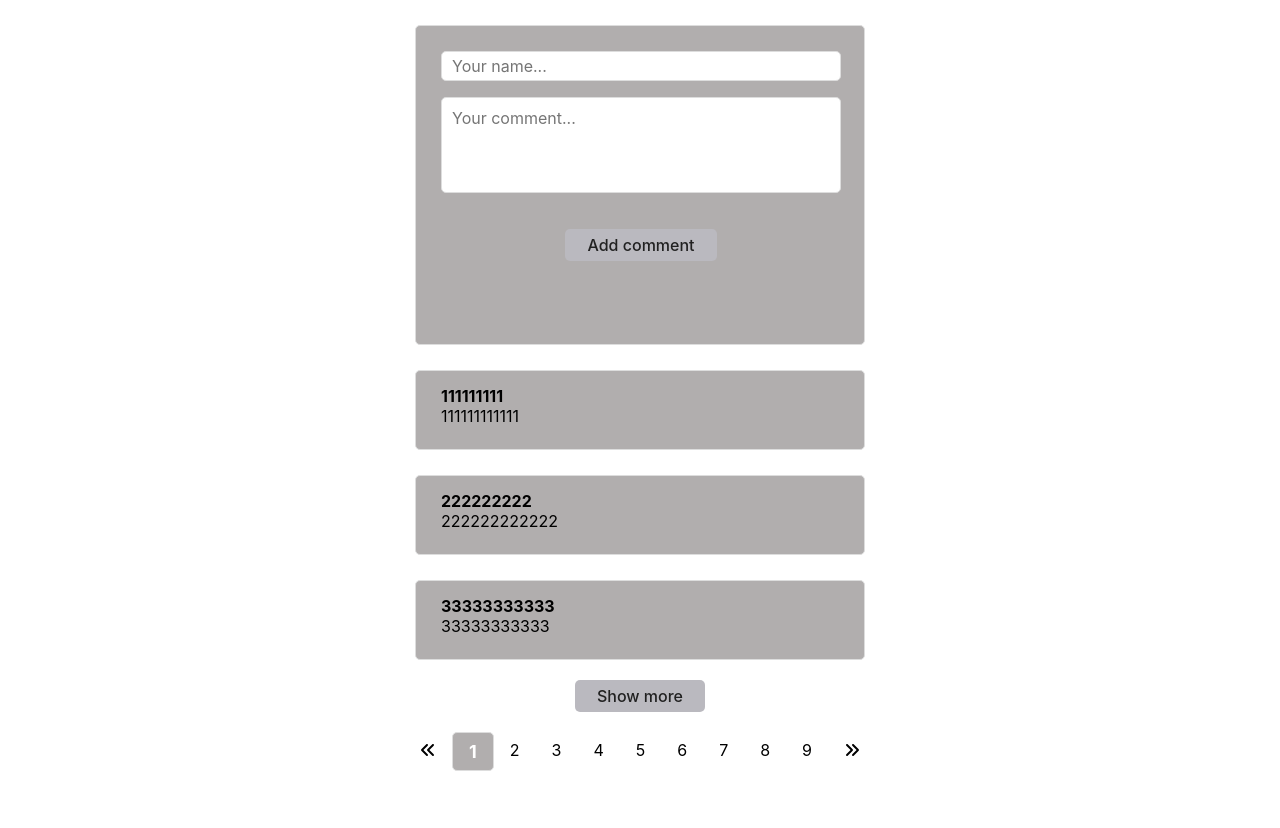
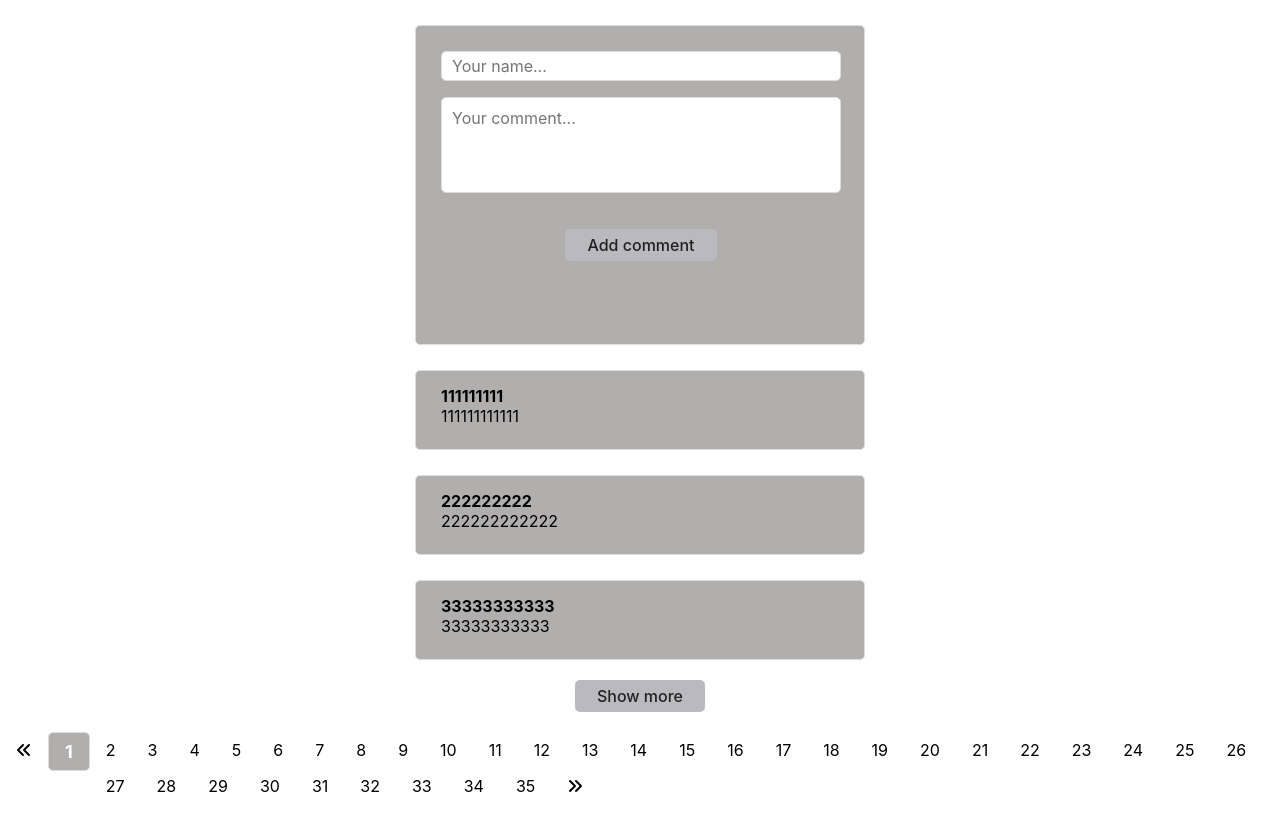
Before and after one commit to NovichenkoYura/comments-form, a React (Create React App) app: page / in a window 1280 px wide. Before the commit the page ends 800 px from the top, so only its background shows below. Built offline with nearby package versions, Linux system fonts and the light colour scheme; data requests are answered from the project's data file.

Commit message:
rej doesnt work

```diff
--- a/src/commentList.tsx
+++ b/src/commentList.tsx
@@ -1,6 +1,5 @@
 import { useAppSelector } from './app/hooks';
 import { useState } from 'react';
-
 
 export interface commentsListProps {
   id?: string;
@@ -14,17 +13,14 @@ export const CommentsList: React.FC<commentsListProps> = () => {
   );
 
   const [actualPerPage, setactualPerPage] = useState<number>(perPage);
-  console.log(actualPerPage)
 
   const showmore = () => {
     setactualPerPage(actualPerPage + 3);
-    console.log('shomore');
   };
 
   const lastPageIndex = currentPage * actualPerPage;
   const firstPageIndex = lastPageIndex - actualPerPage;
   const currentListComments = list.slice(firstPageIndex, lastPageIndex);
-
 
   return (
     <div className="app-sidebar-notes">
--- a/src/pagination.tsx
+++ b/src/pagination.tsx
@@ -1,9 +1,7 @@
-import React from 'react';
 import { useAppSelector, useAppDispatch } from './app/hooks';
 import { setCurrentPage } from './store/commentSlice';
 import { FontAwesomeIcon } from '@fortawesome/react-fontawesome';
 import { faAnglesLeft, faAnglesRight } from '@fortawesome/free-solid-svg-icons';
-import { useState } from 'react';
 
 export interface paginationProps {
   currentPage?: number;
@@ -12,17 +10,12 @@ export interface paginationProps {
 }
 
 export const Pagination: React.FC<paginationProps> = () => {
-  const { list, isFetching, currentPage, perPage, totalQtyComments } = useAppSelector(
-    (state) => state.comments
-  );
+  const { list, currentPage, perPage } = useAppSelector((state) => state.comments);
   const totalQtyPages = Math.ceil(list.length / perPage);
   const pageNumbers = [];
 
-
   for (let i = 1; i <= totalQtyPages; i++) {
-    if (pageNumbers.length <= 8) {
-      pageNumbers.push(i);
-    }
+    pageNumbers.push(i);
   }
 
   const dispatch = useAppDispatch();
--- a/src/store/commentSlice.ts
+++ b/src/store/commentSlice.ts
@@ -25,6 +25,7 @@ const initialState: CommentsState = {
 
 export const getCommentsThunk = createAsyncThunk('comment/getComments', async () => {
   const response = await axios.get('http://localhost:3001/comments');
+
   const data = await response.data;
   return data;
 });
```
